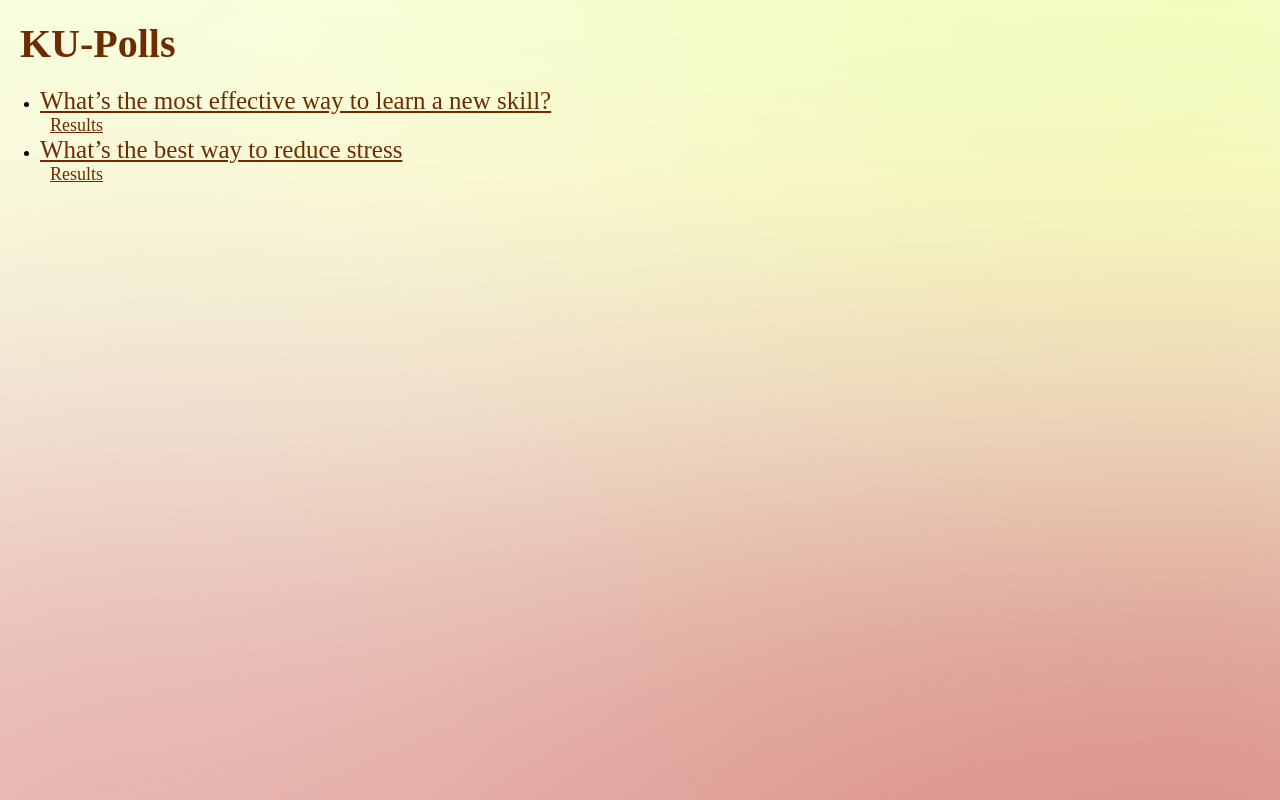
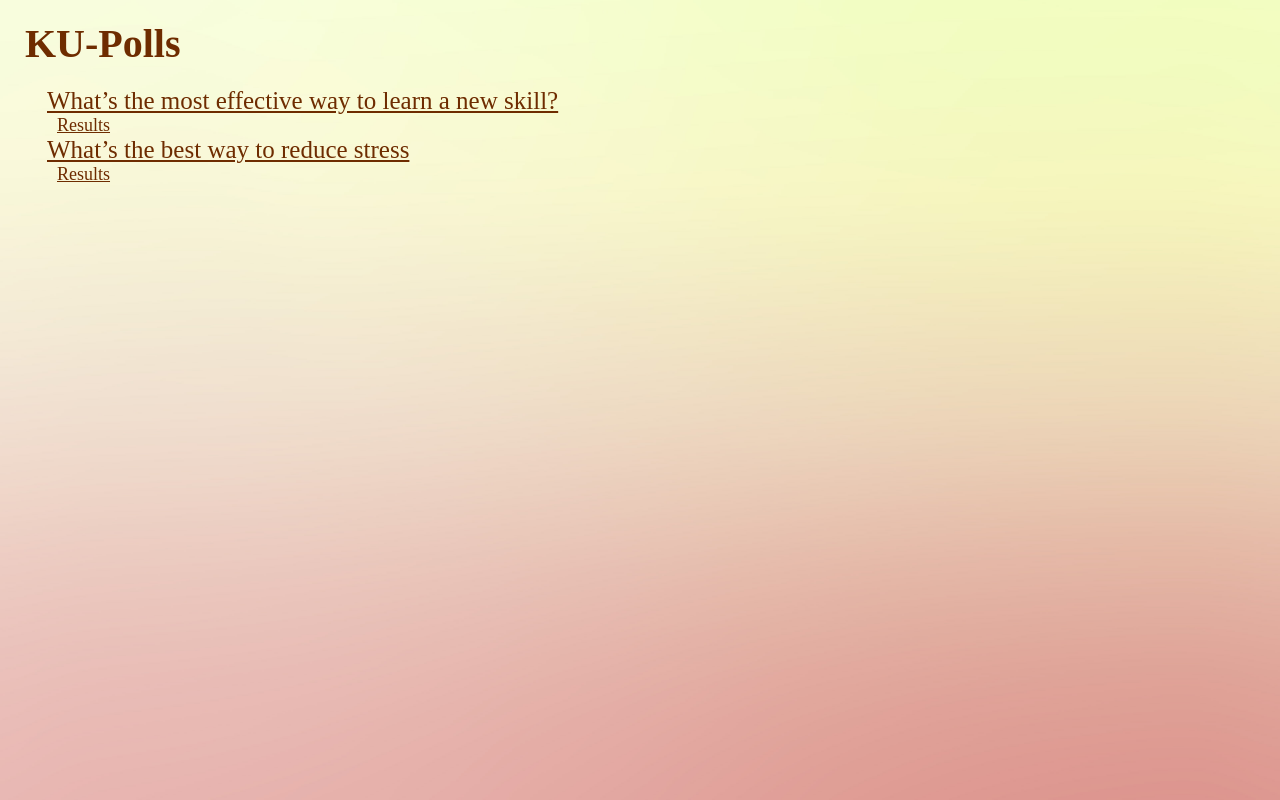
Before and after one commit to niichapats/ku-polls, a Django app: page /polls/ in a window 1280 px wide. Run offline with Django 5.2, Linux system fonts and the light colour scheme; data comes from the database, SQL or seed files in the repository.

Commit message:
Edit margin and add ul

```diff
--- a/polls/static/polls/style.css
+++ b/polls/static/polls/style.css
@@ -1,12 +1,17 @@
 li a {
-    color: #6E2C00; /* Brown color for links */
+    color: #6E2C00;
     font-size: 25px;
+}
+
+ul {
+  list-style-type: none;
+  margin: 2px 2px;
 }
 
 body {
     background: white url("/static/images/background_new.png") no-repeat center center fixed;
     background-size: cover;
-    margin: 0;
+    margin: 5px 5px;
     padding: 0;
 }
 
@@ -18,6 +23,7 @@ h1.ku-polls-title {
 }
 .messages li {
     font-size: 20px;
+    margin: 5px 5px;
 }
 
 .to-list-button {
```
